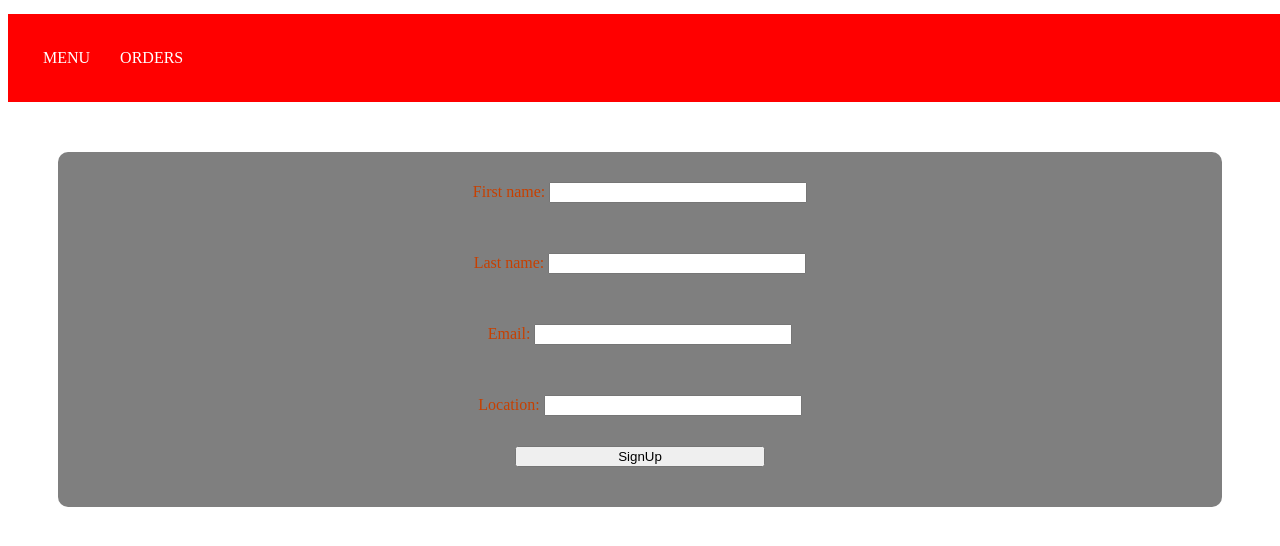
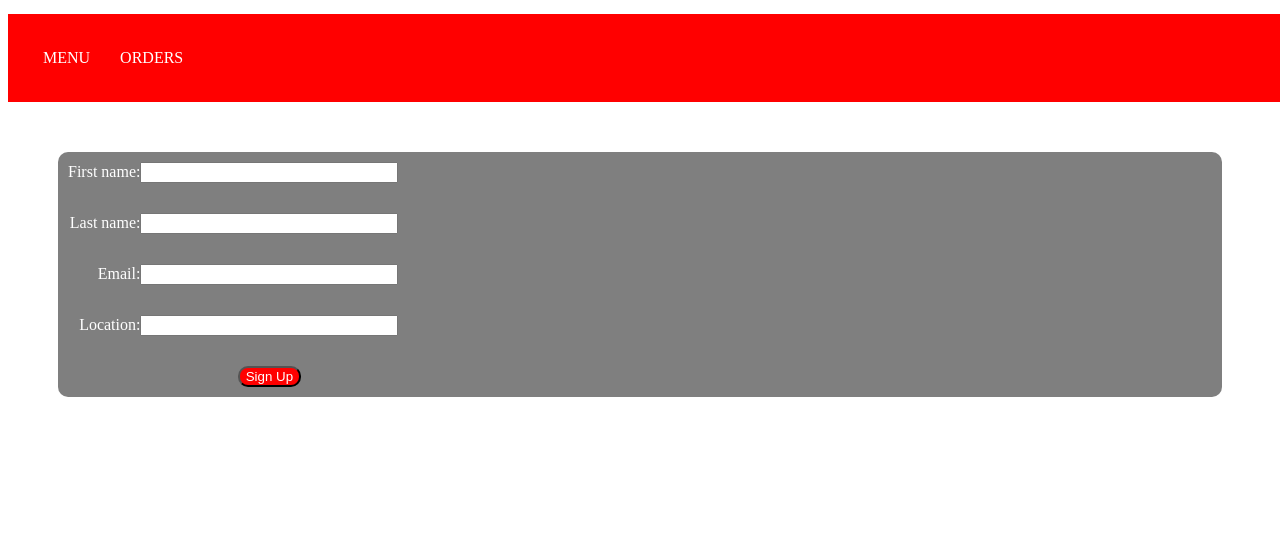
Before and after one commit to KicaRonaldOkello/Fast-Food-Fast, a plain HTML site: page UI/signup.html in a window 1280 px wide. Shown: the part 190-736 px from the top of the page. Drawn offline with Linux system fonts and the light colour scheme.

Commit message:
Change form color

```diff
--- a/UI/css/style.css
+++ b/UI/css/style.css
@@ -58,6 +58,7 @@ a{
 #signup{
 	text-align: center;
 	color: #c74000;
+	display: block;
 
 }
 #order{
@@ -107,6 +108,7 @@ form{
 	background-color: rgba(0,0,0,0.5);
 	margin: 50px;
 	border-radius: 10px;
+	color: white;
 }
 #end{
 	text-align: center;
--- a/UI/signup.html
+++ b/UI/signup.html
@@ -21,23 +21,26 @@
 	</div>
 	<div id="signup">
 		<form method="POST">
-			<div class="input">
+			<div class="row">
 				<label>First name:</label>
 				<input type="text" name="firstName">
 			</div>
-			<div class="input">
+			<div class="row">
 				<label>Last name:</label>
 				<input type="text" name="lastName">
 			</div>
-			<div class="input">
+			<div class="row">
 				<label>Email:</label>
 				<input type="text" name="email">
 			</div>
-			<div class="input">
+			<div class="row">
 				<label>Location:</label>
 				<input type="text" name="location">
 			</div>
-			<input type="button" name="submit" value="SignUp">
+			<div class="row">
+				<label></label>
+				<button>Sign Up</button>
+			</div>
 		</form>
 	</div>
 
```
